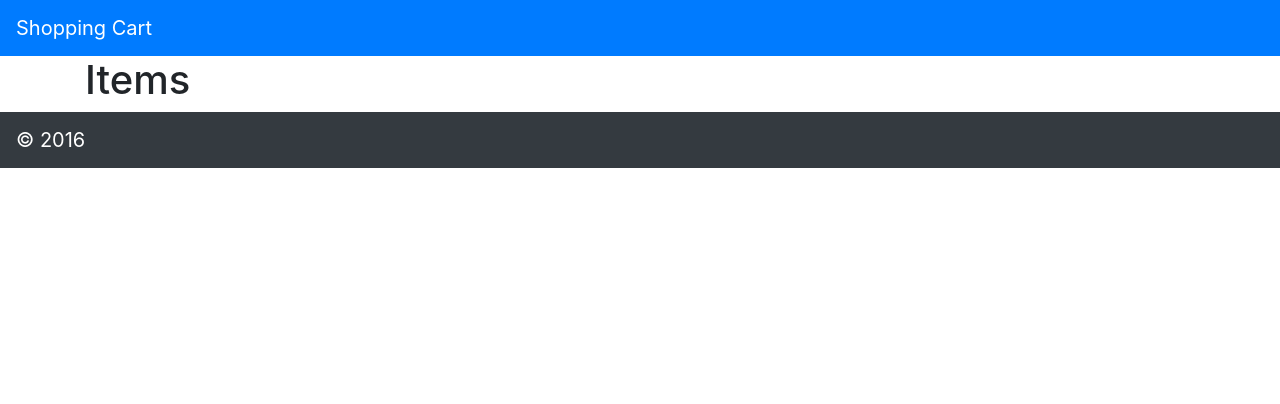
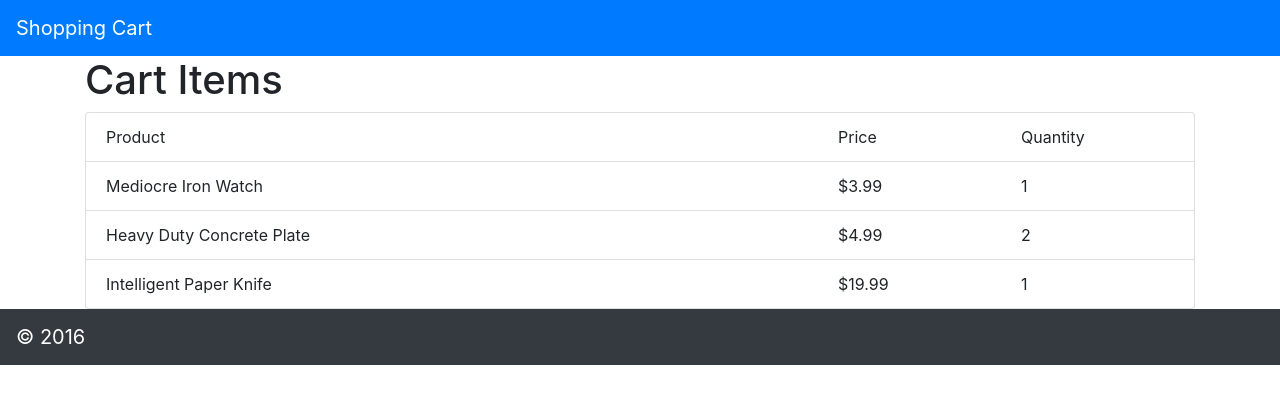
Before and after one commit to wsparsons/shopping-cart, a React (Create React App) app: page / in a window 1280 px wide. Shown: the top 404 px of the page. Built offline with nearby package versions, Linux system fonts and the light colour scheme.

Commit message:
iterated through items to add to cartitems

```diff
--- a/src/App.js
+++ b/src/App.js
@@ -4,12 +4,19 @@ import CartItems from './components/CartItems'
 import CartFooter from './components/CartFooter'
 import 'bootstrap/dist/css/bootstrap.css';
 
+const cartItemsList = [
+  { id: 1, product: { id: 40, name: 'Mediocre Iron Watch', priceInCents: 399 }, quantity: 1 },
+  { id: 2, product: { id: 41, name: 'Heavy Duty Concrete Plate', priceInCents: 499 }, quantity: 2 },
+  { id: 3, product: { id: 42, name: 'Intelligent Paper Knife', priceInCents: 1999 }, quantity: 1 },
+]
+
 class App extends Component {
   render() {
+
     return (
       <div>
         <CartHeader />
-        <CartItems />
+        <CartItems cartItemsList={ cartItemsList }/>
         <CartFooter copyright="2016"/>
       </div>
     );
--- /dev/null
+++ b/src/components/CartItemComponent.js
@@ -0,0 +1,15 @@
+import React from 'react'
+
+const CartItemComponent = ({item}) => {
+  return (
+    <div className="list-group-item">
+      <div className="row">
+        <div className="col-md-8">{ item.product.name }</div>
+        <div className="col-md-2">${ item.product.priceInCents /100}</div>
+        <div className="col-md-2">{ item.quantity }</div>
+      </div>
+    </div>
+  )
+}
+
+export default CartItemComponent
--- a/src/components/CartItems.js
+++ b/src/components/CartItems.js
@@ -1,9 +1,20 @@
 import React from 'react'
+import CartItemComponent from './CartItemComponent'
 
-const CartItems = () => {
+const CartItems = ({ cartItemsList }) => {
   return (
     <div className="container">
-    <h1>Items</h1>
+      <h1>Cart Items</h1>
+      <div className="list-group">
+        <div className="list-group-item">
+          <div className="row">
+            <div className="col-md-8">Product</div>
+            <div className="col-md-2">Price</div>
+            <div className="col-md-2">Quantity</div>
+          </div>
+        </div>
+        { cartItemsList.map(item => <CartItemComponent key={item.id} item={ item }/> )}
+      </div>
     </div>
   )
 }
```
